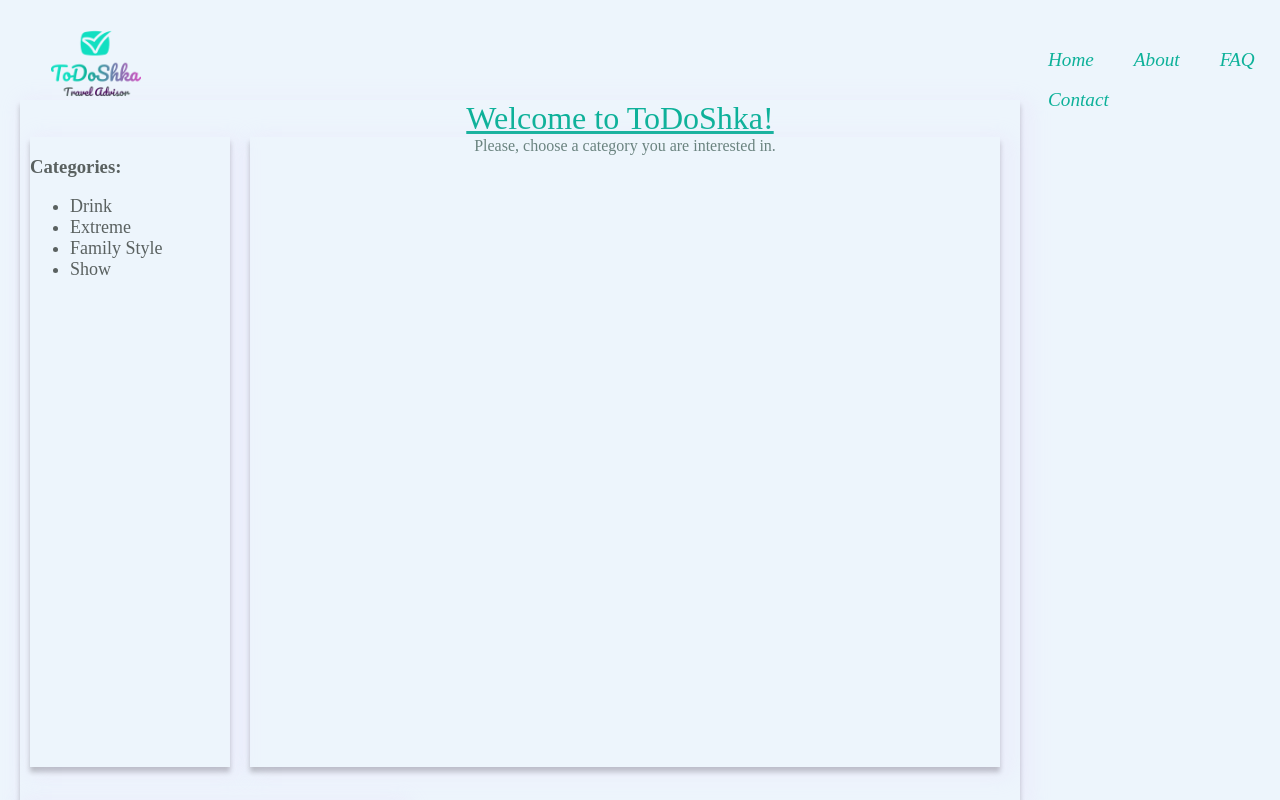
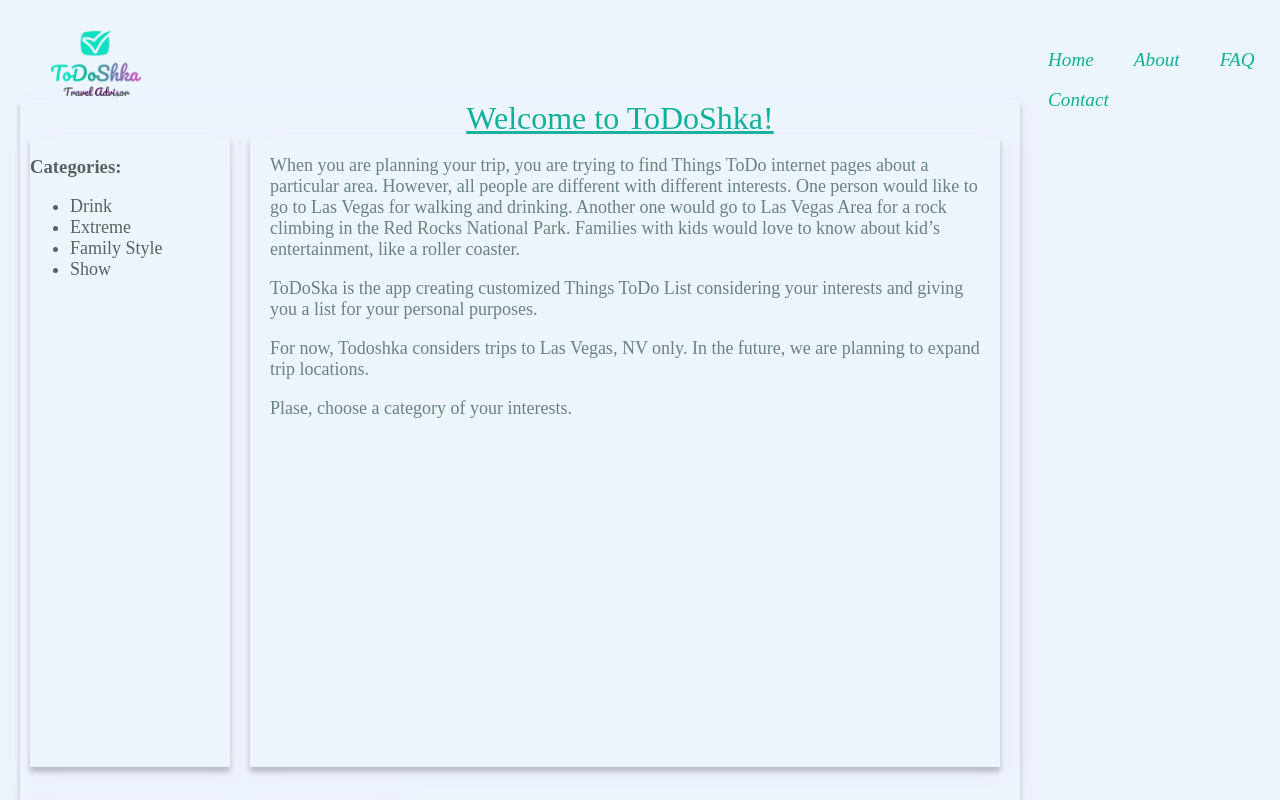
Before and after one commit to NataliyaZhuravleva/ToDoShka, a React (Create React App) app: page / in a window 1280 px wide. Shown: the top 800 px of the page. Built offline with nearby package versions, Linux system fonts and the light colour scheme; grey boxes are pictures that could not be loaded.

Commit message:
Add text to main page

```diff
--- a/src/components/places/Places.js
+++ b/src/components/places/Places.js
@@ -22,7 +22,14 @@
     } else if (isLoading) {
       return <React.Fragment>
         <section className="bodyText">
-          Please, choose a category you are interested in.
+        <p>When you are planning your trip, you are trying to find Things ToDo internet pages about a particular area. However,
+        all people are different with different interests. One person would like to go to Las Vegas for walking and drinking.
+        Another one would go to Las Vegas Area for a rock climbing in the Red Rocks National Park. Families with kids would love
+        to know about kid’s entertainment, like a roller coaster.</p>
+        <p>ToDoSka is the app creating customized Things ToDo List considering your interests and giving you a
+          list for your personal purposes.</p>
+        <p>For now, Todoshka considers trips to Las Vegas, NV only. In the future, we are planning to expand trip locations.</p>
+        <p>Plase, choose a category of your interests.</p>
       </section>
 
       </React.Fragment>;
--- a/src/components/places/places.css
+++ b/src/components/places/places.css
@@ -3,7 +3,9 @@
   font-family: 'Montserrat';
   /* font-weight: lighter; */
   color: rgb(106, 131, 127);
-  text-align: center;
+  font-size: large;
+  margin-left: 20px;
+  margin-right: 20px;
 }
 
 .places, h1{
```
